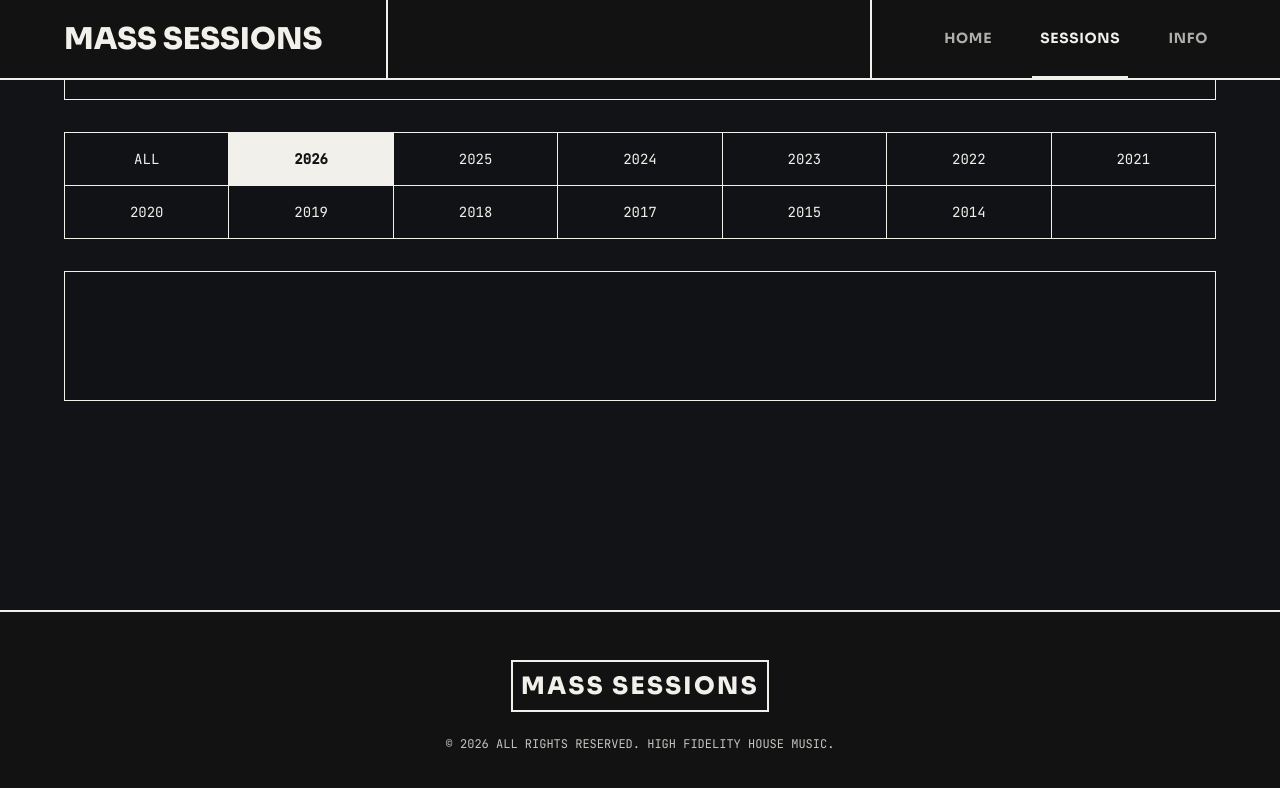
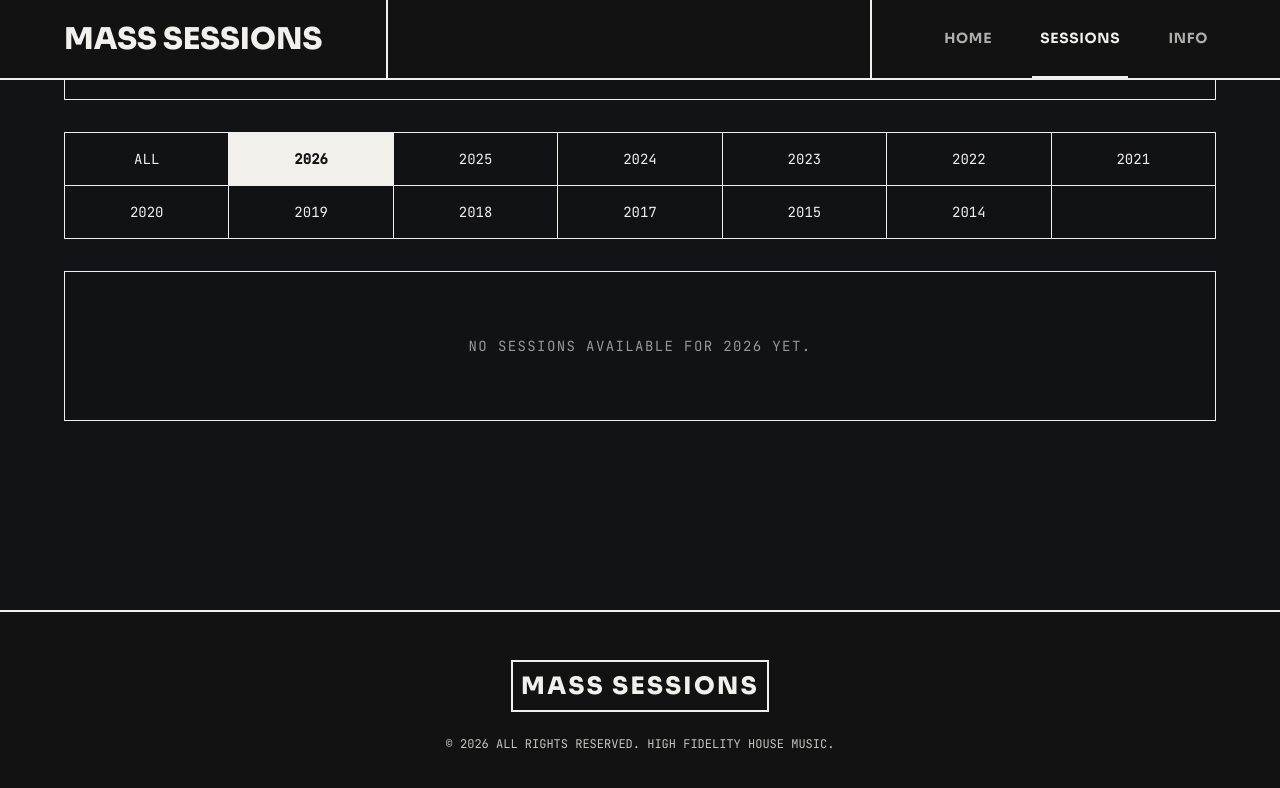
Before and after one commit to andres-manzanera/mass-sessions, a Next.js app: page /sessions in a window 1280 px wide. Both pictures are taken after a click on the button "2026". Shown: the part 190-978 px from the top of the page. Built offline with nearby package versions, Linux system fonts and the light colour scheme.

Commit message:
feat: add empty state text for years with no sessions

```diff
--- a/src/app/sessions/page.tsx
+++ b/src/app/sessions/page.tsx
@@ -227,7 +227,8 @@ function GridContent() {
         {/* The Grid List */}
         <div id="sessions-grid" className="flex flex-col gap-6 lg:gap-0 lg:block lg:border lg:border-brand-orange lg:bg-black/40">
           {paginatedSessions.length === 0 ? (
-            <div className="p-16 text-center text-on-surface-variant font-mono uppercase">
+            <div style={{ "--i": 0 } as React.CSSProperties} className="p-16 text-center text-brand-orange/60 font-mono text-sm uppercase tracking-widest session-card-page-anim">
+              No sessions available for {activeYear} yet.
             </div>
           ) : (
             paginatedSessions.map((session, index) => (
```
